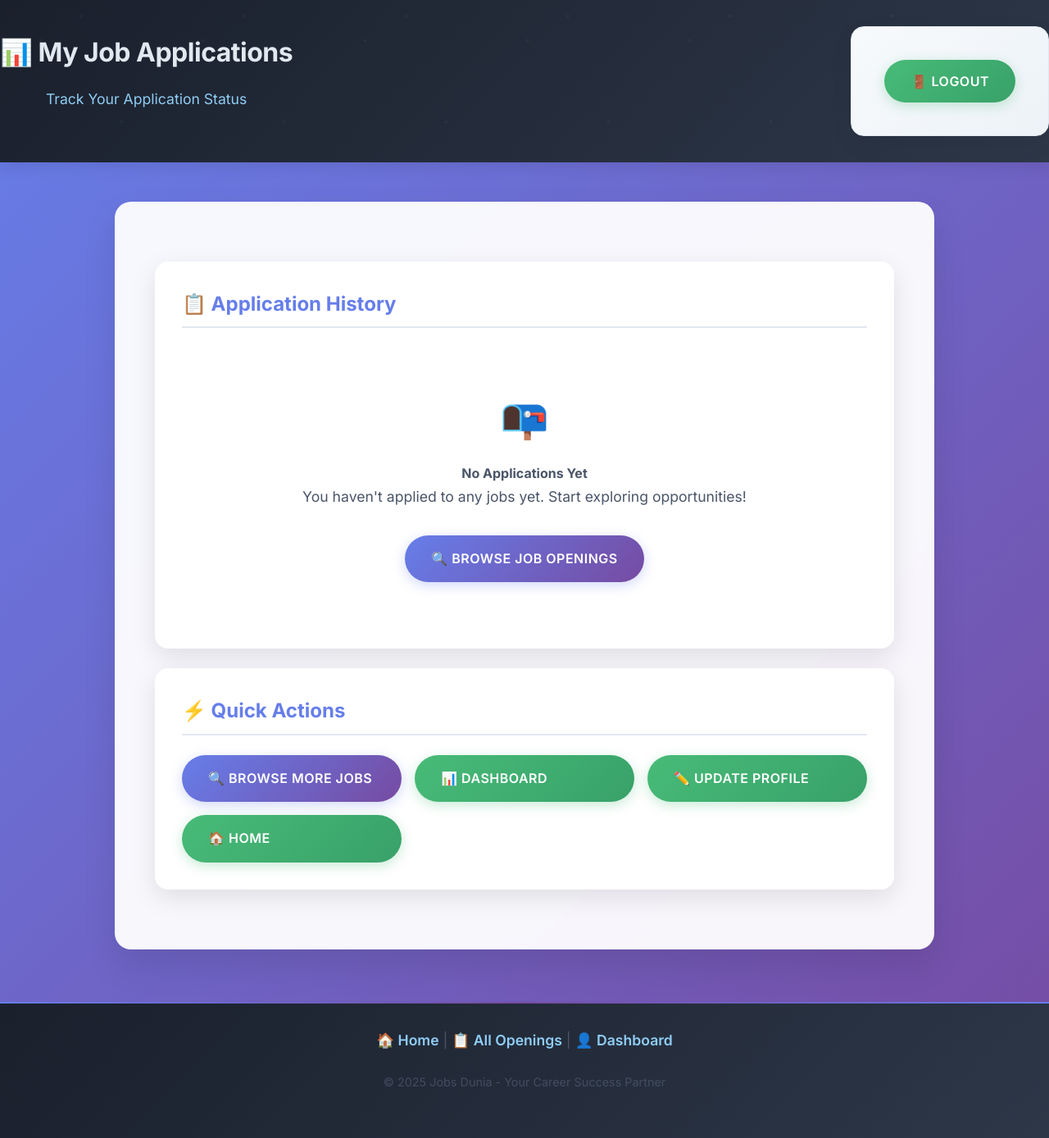
After one commit to akshayush/recruitment, a Python web app: template templates/employee_applications.html in a window 1280 px wide. The commit adds this page. Shown: the whole page at 82% size. Run offline with Jinja, Linux system fonts and the light colour scheme; the template is opened without the code that fills it, so the values that code supplies are empty.

Commit message:
Assistant checkpoint: Added job application system with form, database model, and dashboard integration
Assistant generated file changes:
- models.py: Add JobApplication model
- schemas.py: Add JobApplicationCreate schema
- main.py: Update current_openings to use job ID for apply links
Update current_openings to use job ID for apply links
Update general application link
Update current_openings to use job ID for apply links
Update general application link
Update current_openings to use job ID for apply links
Update general application link
- templates/job_apply.html: Create job application form template
- templates/application_success.html: Create application success template
- templates/employee_applications.html: Create employee applications template
- templates/employee_dashboard.html: Add recent applications section to employee dashboard, Update footer links

---

User prompt:

please enhance the code to include apply now page the required information from employee and save the informtion to data and ensure this information will be visible under employee dashboard

Replit-Commit-Author: Assistant
Replit-Commit-Session-Id: 836cc410-999f-4f3b-8a5f-92f921be4887

```diff
--- a/main.py
+++ b/main.py
@@ -1,4 +1,3 @@
-
 from fastapi import FastAPI, Request, Form, UploadFile, File, Depends, status, HTTPException, Cookie
 from fastapi.responses import HTMLResponse, RedirectResponse
 from fastapi.templating import Jinja2Templates
@@ -549,9 +548,6 @@ def employee_google_login(
         )
         return response
 
-    except Exception as e:
-        raise HTTPException(status_code=400, detail=f"Google authentication failed: {str(e)}")
-
 @app.get("/employee/dashboard", response_class=HTMLResponse)
 def employee_dashboard(
     request: Request,
--- /dev/null
+++ b/templates/employee_applications.html
@@ -0,0 +1,147 @@
+
+<!DOCTYPE html>
+<html lang="en">
+<head>
+    <meta charset="UTF-8">
+    <meta name="viewport" content="width=device-width, initial-scale=1.0">
+    <title>My Applications - Jobs Dunia</title>
+    <link rel="stylesheet" href="/static/style.css">
+    <link href="https://fonts.googleapis.com/css2?family=Inter:wght@300;400;500;600;700&display=swap" rel="stylesheet">
+</head>
+<body>
+    <header class="fade-in">
+        <div style="display: flex; justify-content: space-between; align-items: center; flex-wrap: wrap;">
+            <div>
+                <h2>📊 My Job Applications</h2>
+                <p style="color: #90cdf4; font-size: 1.1rem; margin-top: 1rem;">Track Your Application Status</p>
+            </div>
+            <form action="/employee/logout" method="post" style="margin: 0;">
+                <button type="submit" class="btn btn-secondary" style="margin: 0;">🚪 Logout</button>
+            </form>
+        </div>
+    </header>
+
+    <main class="fade-in">
+        <!-- Applications List -->
+        <div class="card">
+            <h3 style="color: #667eea; margin-bottom: 1.5rem;">📋 Application History</h3>
+
+            {% if applications %}
+                <div style="display: grid; gap: 1.5rem;">
+                    {% for application in applications %}
+                    <div style="border: 1px solid #e2e8f0; padding: 1.5rem; border-radius: 12px; background: linear-gradient(135deg, #f8fafc 0%, #f1f5f9 100%);">
+                        <div style="display: flex; justify-content: between; align-items: start; margin-bottom: 1rem;">
+                            <h4 style="color: #2d3748; margin: 0;">{{ application.job.hiring_profile }}</h4>
+                            <span style="background:
+                                {% if application.status == 'Applied' %}#ffd700
+                                {% elif application.status == 'Reviewing' %}#4169e1
+                                {% elif application.status == 'Interview' %}#32cd32
+                                {% elif application.status == 'Selected' %}#228b22
+                                {% else %}#dc143c{% endif %};
+                                color: white; padding: 0.25rem 0.75rem; border-radius: 20px; font-size: 0.8rem;">
+                                {{ application.status }}
+                            </span>
+                        </div>
+
+                        <div style="display: grid; grid-template-columns: repeat(auto-fit, minmax(200px, 1fr)); gap: 1rem; margin-bottom: 1rem;">
+                            <div><strong>📍 Location:</strong> {{ application.job.location }}</div>
+                            <div><strong>💰 Expected CTC:</strong> {{ application.expected_ctc }}</div>
+                            <div><strong>📅 Applied Date:</strong> {{ application.applied_date }}</div>
+                            <div><strong>🕒 Available From:</strong> {{ application.available_from }}</div>
+                        </div>
+
+                        <div style="margin-bottom: 1rem;">
+                            <strong>📝 Cover Letter:</strong>
+                            <p style="margin-top: 0.5rem; color: #4a5568; font-style: italic;">
+                                "{{ application.cover_letter[:200] }}{% if application.cover_letter|length > 200 %}..."{% endif %}
+                            </p>
+                        </div>
+
+                        <div style="margin-bottom: 1rem;">
+                            <strong>🎯 Why Interested:</strong>
+                            <p style="margin-top: 0.5rem; color: #4a5568;">
+                                {{ application.why_interested[:150] }}{% if application.why_interested|length > 150 %}...{% endif %}
+                            </p>
+                        </div>
+
+                        {% if application.additional_info %}
+                        <div style="margin-bottom: 1rem;">
+                            <strong>ℹ️ Additional Info:</strong>
+                            <p style="margin-top: 0.5rem; color: #4a5568;">
+                                {{ application.additional_info }}
+                            </p>
+                        </div>
+                        {% endif %}
+
+                        <div style="text-align: center; margin-top: 1rem;">
+                            <span style="font-size: 0.9rem; color: #718096;">
+                                Application ID: #{{ application.id }}
+                            </span>
+                        </div>
+                    </div>
+                    {% endfor %}
+                </div>
+            {% else %}
+                <div style="text-align: center; padding: 3rem; color: #4a5568;">
+                    <div style="font-size: 3rem; margin-bottom: 1rem;">📭</div>
+                    <h4>No Applications Yet</h4>
+                    <p style="margin-bottom: 2rem;">You haven't applied to any jobs yet. Start exploring opportunities!</p>
+                    <a href="/openings" class="btn">🔍 Browse Job Openings</a>
+                </div>
+            {% endif %}
+        </div>
+
+        <!-- Quick Stats -->
+        {% if applications %}
+        <div class="card">
+            <h3 style="color: #667eea; margin-bottom: 1.5rem;">📈 Application Statistics</h3>
+            <div style="display: grid; grid-template-columns: repeat(auto-fit, minmax(150px, 1fr)); gap: 1rem;">
+                <div style="text-align: center; padding: 1rem; background: linear-gradient(135deg, #fff5f5 0%, #fed7d7 100%); border-radius: 8px;">
+                    <div style="font-size: 2rem; margin-bottom: 0.5rem;">📊</div>
+                    <div style="font-size: 1.5rem; font-weight: bold; color: #c53030;">{{ applications|length }}</div>
+                    <div style="color: #742a2a; font-size: 0.9rem;">Total Applications</div>
+                </div>
+
+                <div style="text-align: center; padding: 1rem; background: linear-gradient(135deg, #fffbeb 0%, #fde68a 100%); border-radius: 8px;">
+                    <div style="font-size: 2rem; margin-bottom: 0.5rem;">⏳</div>
+                    <div style="font-size: 1.5rem; font-weight: bold; color: #d69e2e;">
+                        {{ applications|selectattr("status", "equalto", "Applied")|list|length + applications|selectattr("status", "equalto", "Reviewing")|list|length }}
+                    </div>
+                    <div style="color: #744210; font-size: 0.9rem;">Pending</div>
+                </div>
+
+                <div style="text-align: center; padding: 1rem; background: linear-gradient(135deg, #f0fff4 0%, #c6f6d5 100%); border-radius: 8px;">
+                    <div style="font-size: 2rem; margin-bottom: 0.5rem;">✅</div>
+                    <div style="font-size: 1.5rem; font-weight: bold; color: #38a169;">
+                        {{ applications|selectattr("status", "equalto", "Interview")|list|length + applications|selectattr("status", "equalto", "Selected")|list|length }}
+                    </div>
+                    <div style="color: #276749; font-size: 0.9rem;">Progressed</div>
+                </div>
+            </div>
+        </div>
+        {% endif %}
+
+        <!-- Quick Actions -->
+        <div class="card">
+            <h3 style="color: #667eea; margin-bottom: 1.5rem;">⚡ Quick Actions</h3>
+            <div style="display: grid; grid-template-columns: repeat(auto-fit, minmax(200px, 1fr)); gap: 1rem;">
+                <a href="/openings" class="btn">🔍 Browse More Jobs</a>
+                <a href="/employee/dashboard" class="btn btn-secondary">📊 Dashboard</a>
+                <a href="/employee/profile" class="btn btn-secondary">✏️ Update Profile</a>
+                <a href="/" class="btn btn-secondary">🏠 Home</a>
+            </div>
+        </div>
+    </main>
+
+    <footer>
+        <p>
+            <a href="/">🏠 Home</a> |
+            <a href="/openings">📋 All Openings</a> |
+            <a href="/employee/dashboard">👤 Dashboard</a>
+        </p>
+        <p style="margin-top: 1rem; font-size: 0.9rem; opacity: 0.8;">
+            &copy; 2025 Jobs Dunia - Your Career Success Partner
+        </p>
+    </footer>
+</body>
+</html>
```
Also changed, not shown: models.py (+17 -0 lines), schemas.py (+9 -0 lines), templates/application_success.html (added, +65 -0 lines), templates/employee_dashboard.html (+34 -0 lines), templates/job_apply.html (added, +125 -0 lines).
